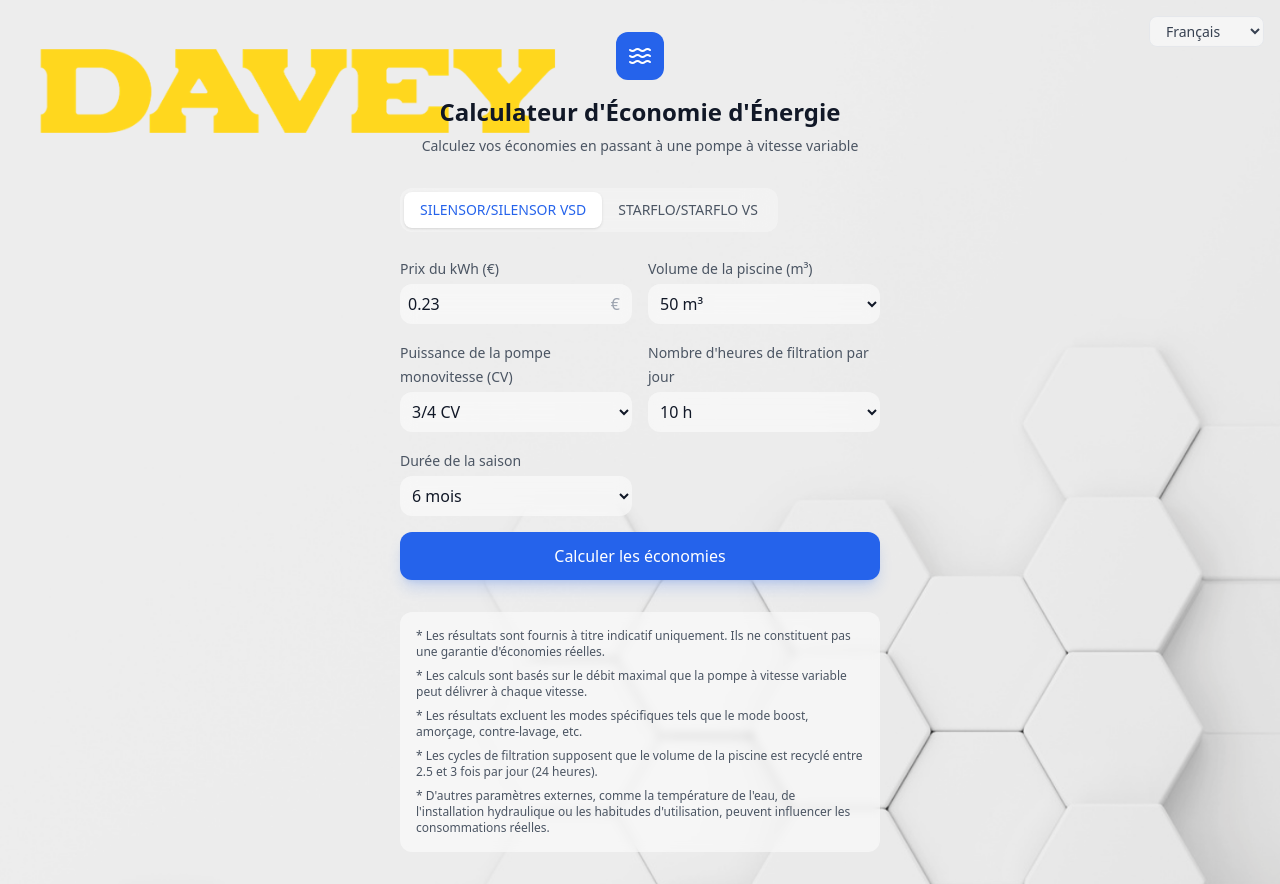
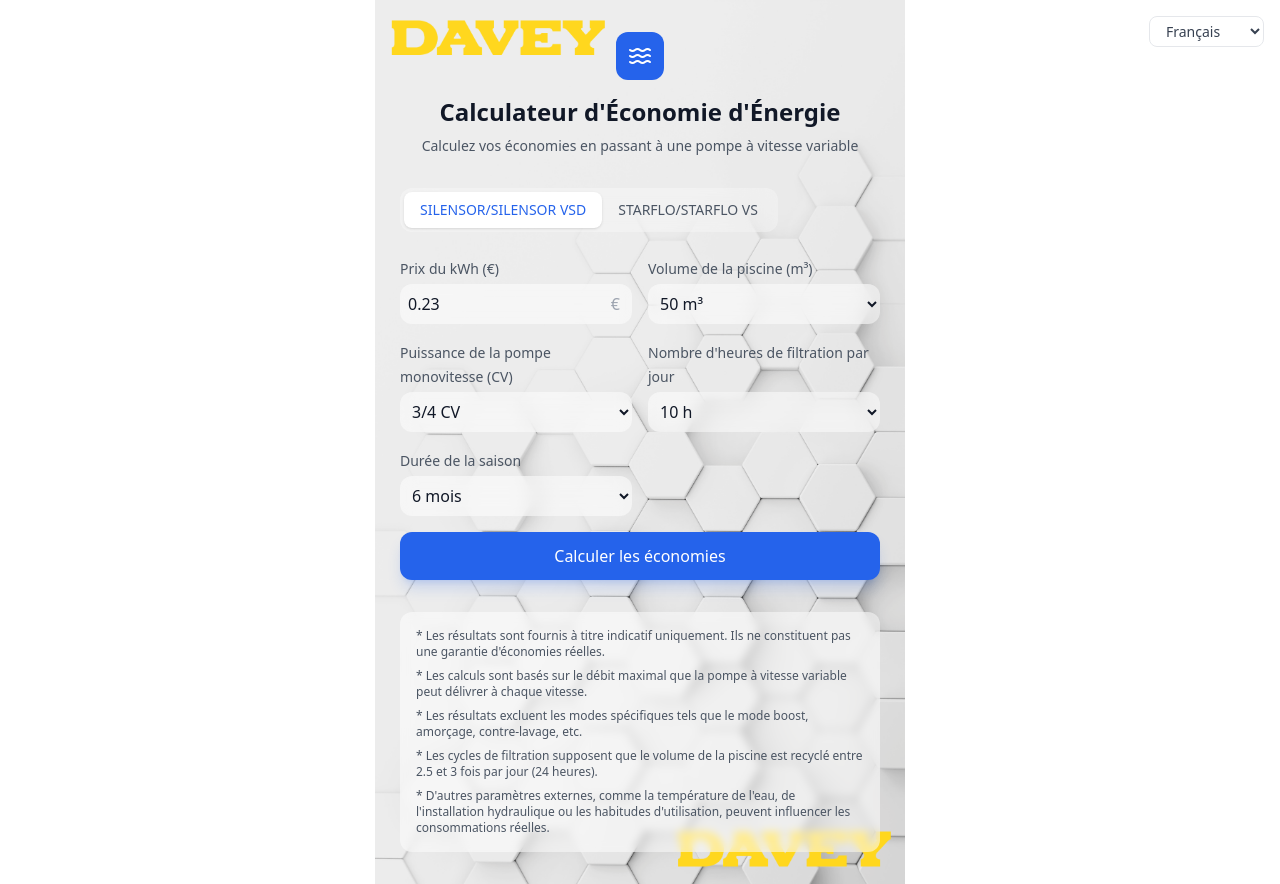
Before and after one commit to rmohsen-davey/Davey-Energy-Savings, a React (Vite) app: page / in a window 1280 px wide. Built offline with nearby package versions, Linux system fonts and the light colour scheme.

Commit message:
Update App.tsx

```diff
--- a/src/App.tsx
+++ b/src/App.tsx
@@ -10,7 +10,7 @@
 
   return (
     <div
-      className="min-h-screen relative bg-fixed bg-cover bg-center sm:bg-cover sm:bg-top"
+      className="min-h-screen relative bg-fixed bg-contain bg-center sm:bg-fixed sm:bg-contain sm:bg-top"
       style={{
         backgroundImage: 'url("/davey-background.png")',
         backgroundPosition: 'top',
```
